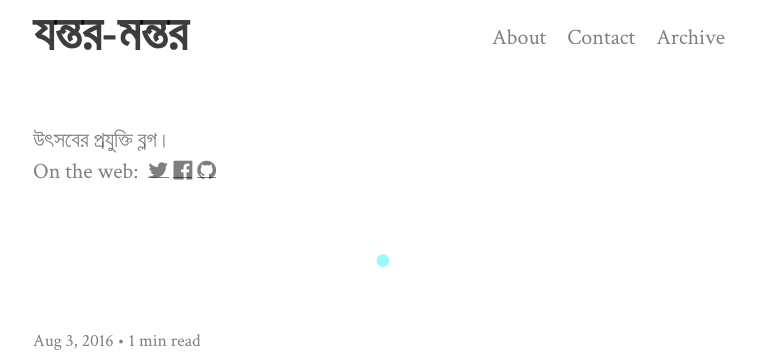
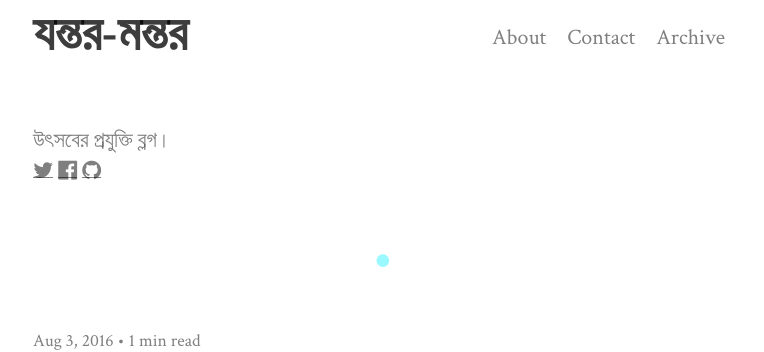
Before and after one commit to uroybd/tech, a Jekyll site: the page built from index.html, in a window 1280 px wide. Shown: the top 352 px of the page, without its empty margins (257-1021 px from the left). Built offline with Jekyll 4.4.1, drawn with Linux system fonts in a browser that asks for light colours; nearby versions of some CDN libraries; some web fonts are replaced; the list of posts is cut into pages by our own code.

Commit message:
changer [master]

```diff
--- a/_includes/subtitle.html
+++ b/_includes/subtitle.html
@@ -7,7 +7,6 @@
     {% if site.show-subtitle and site.display-social-icons %}
     <br>
     {% endif %}
-    {{ site.var_on_the_web }}:&nbsp;
     {% if site.twitter %}<a class="fa fa-twitter" href="{{ site.twitter }}" {% if site.social-icons-open-newtab %}target="_blank"{% endif %}></a>{% endif %}
     {% if site.youtube %}<a class="fa fa-youtube" href="{{ site.youtube }}" {% if site.social-icons-open-newtab %}target="_blank"{% endif %}></a>{% endif %}
     {% if site.instagram %}<a class="fa fa-instagram" href="{{ site.instagram }}" {% if site.social-icons-open-newtab %}target="_blank"{% endif %}></a>{% endif %}
--- a/css/style.css
+++ b/css/style.css
@@ -289,7 +289,6 @@ hr {
   max-width: 700px;
   min-height: 100%;
   margin-bottom: -141px;
-  width: 100vw;
 
 }
 .wrap::after {
```
